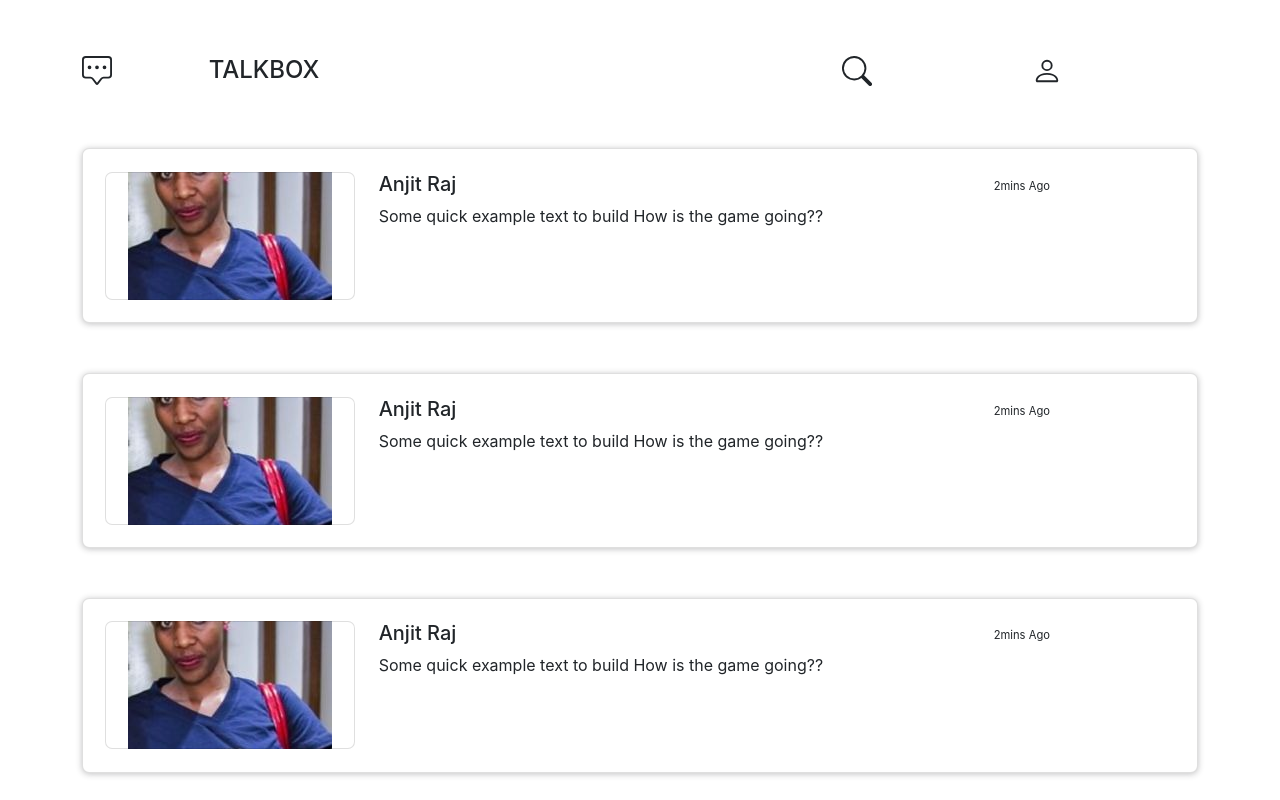
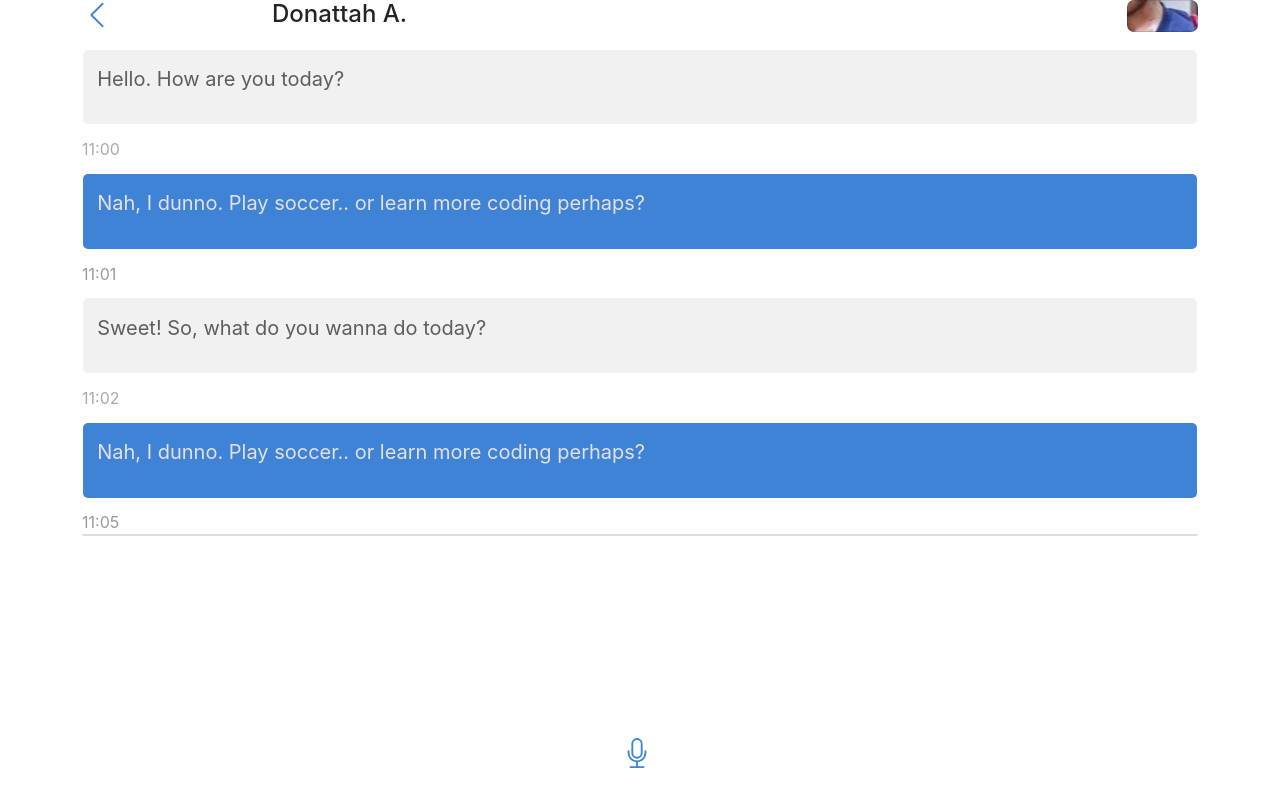
Before and after one commit to Dlelo/talkbox, a React (Create React App) app: page / in a window 1280 px wide. Shown: the top 800 px of the page. Built offline with nearby package versions, Linux system fonts and the light colour scheme.

Commit message:
single chat page design

```diff
--- a/package.json
+++ b/package.json
@@ -11,7 +11,9 @@
     "react-bootstrap": "^1.6.1",
     "react-bootstrap-icons": "^1.5.0",
     "react-dom": "^17.0.2",
+    "react-router-dom": "^5.2.0",
     "react-scripts": "4.0.3",
+    "sass": "^1.37.5",
     "web-vitals": "^1.1.2"
   },
   "scripts": {
--- a/src/App.css
+++ b/src/App.css
@@ -1,38 +1,65 @@
-.App {
-  text-align: center;
+/* css for the single chat page */
+/* Chat containers */
+.chatcontainer {
+  background-color: #f1f1f1;
+  border-radius: 5px;
+  padding: 0.9em;
+  margin: 0.8em;
+  flex:auto;
 }
 
-.App-logo {
-  height: 40vmin;
-  pointer-events: none;
+/* Darker chat container */
+.darker {
+  border-color: #ccc;
+  background-color: rgb(63,131,214);
+  float: right
 }
 
-@media (prefers-reduced-motion: no-preference) {
-  .App-logo {
-    animation: App-logo-spin infinite 20s linear;
-  }
+.light {
+  border-color: #ccc;
+  float: left;
 }
 
-.App-header {
-  background-color: #282c34;
-  min-height: 100vh;
-  display: flex;
-  flex-direction: column;
-  align-items: center;
-  justify-content: center;
-  font-size: calc(10px + 2vmin);
-  color: white;
+.chatmsg {
+  color: #e4e0e0;
+  font-size: 20px;
 }
 
-.App-link {
-  color: #61dafb;
+.chatmsgdark {
+  color: #5f5c5c;
+  font-size: 20px;
+}
+/* Clear floats */
+.chatcontainer::after {
+  content: "";
+  clear: both;
+  display: table;
 }
 
-@keyframes App-logo-spin {
-  from {
-    transform: rotate(0deg);
-  }
-  to {
-    transform: rotate(360deg);
-  }
+/* Style images */
+.chatcontainer img {
+  float: left;
+  max-width: 60px;
+  width: 100%;
+  margin-right: 20px;
+  border-radius: 50%;
 }
+
+/* Style the right image */
+.chatcontainer img.right {
+  float: right;
+  margin-left: 20px;
+  margin-right:0;
+}
+
+/* Style time text */
+.time-right {
+  float: right;
+  color: #aaa;
+}
+
+/* Style time text */
+.time-left {
+  float: left;
+  color: #999;
+}
--- a/src/App.js
+++ b/src/App.js
@@ -1,5 +1,6 @@
 import React, {useState} from 'react';
 import './App.css';
+import SingleChat from './components/SingleChat'
 import AllChats from './components/AllChats';
 import NavigationBar from './components/NavigationBar';
 import Footer from './components/Footer';
@@ -20,10 +21,14 @@ function App() {
   // object distructuring
   return (
     < >
-    <NavigationBar/>
+    {/* <NavigationBar/> */}
     {/* we pass props to our components  eg prop chats in allChats component and we are passing a variable chat */}
-    <AllChats chats ={chats}/>
-    <Footer/>
+    {/* do not delete */}
+    {/* <AllChats chats ={chats}/> */}
+
+    {/* designing this */}
+    <SingleChat/>
+    {/* <Footer/> */}
     </>
   );
 }
--- a/src/components/Chats.js
+++ b/src/components/Chats.js
@@ -4,12 +4,16 @@ import {Card} from 'react-bootstrap';
 import { Container } from 'react-bootstrap';
 import { Row } from 'react-bootstrap';
 import { Col } from 'react-bootstrap';
+import { Link } from "react-router-dom";
 
-function getTimetaken(theTime){
-    const todayDate = new Date();
-    let thePeriod = todayDate-theTime;
- return thePeriod
-}
+
+// function getTimetaken(theTime){
+//     const todayDate = new Date();
+//     let thePeriod = todayDate-theTime;
+//  return thePeriod
+// }
+
+// Add router component to implement route
 
 export function Chats({chat}){
     return(
@@ -28,11 +32,11 @@ export function Chats({chat}){
                                         {chat?.name}
                                         </Card.Title>
                                 </Col>
-                            <Col  xs={5} sm={5} md={3} lg={3}> <span style={{fontSize: '0.7rem'}}>2mins Ago</span></Col>
+                                <Col  xs={5} sm={5} md={3} lg={3}> <span style={{fontSize: '0.7rem', color:'rgb(150 152 154)'}}>2mins Ago</span></Col>
                             </Row>
                             <Row>
                                 <Col  xs={12} sm={12} md={12} lg={12}>
-                                <Card.Text>
+                                    <Card.Text style={{color:'rgb(150 152 154)'}}>
                                     Some quick example text to build {chat?.message}
                                     </Card.Text>
                                 </Col>
--- a/src/components/Footer.js
+++ b/src/components/Footer.js
@@ -15,13 +15,13 @@ export function Footer () {
            <Card style={{ borderRadius: '100px', height:'4rem', boxShadow:'1px 0px 17px 9px rgb(32 33 36 / 28%)' }}>
             <Row style={{ padding: '1rem'}}>
                     <Col  xs={5} sm={7} md={6} lg={6}>
-                       <Telephone  size={30} />
+                       <Telephone color="rgb(150 152 154)" size={30} />
                     </Col>
                     <Col  xs={4} sm={3} md={4} lg={4}>
-                       <HouseDoor size={30}/>
+                       <HouseDoor color="rgb(15,91,184)" size={30}/>
                        </Col>
                     <Col  xs={3} sm={2} md={2} lg={2}>
-                       <Bell size={30}/>
+                       <Bell color="rgb(150 152 154)" size={30}/>
                      </Col>
             </Row>
            </Card>
--- a/src/components/NavigationBar.js
+++ b/src/components/NavigationBar.js
@@ -17,7 +17,7 @@ export function NavigationBar () {
           <Col  xs={6} sm={8} md={8} lg={8}>
              <Row>
                  <Col  xs={2} sm={2} md={2} lg={2}>
-                    <ChatSquareDots size={30}/>
+                    <ChatSquareDots color="rgb(63,131,214)" size={30}/>
                  </Col>
                  <Col  xs={4} sm={4} md={4} lg={4}>
                      <h4>TALKBOX</h4>
--- a/src/components/SingleChat.js
+++ b/src/components/SingleChat.js
@@ -0,0 +1,67 @@
+import React from 'react';
+import { Container } from 'react-bootstrap';
+import { Row } from 'react-bootstrap';
+import { Col } from 'react-bootstrap';
+import {ArrowLeft, ChevronLeft, Mic} from 'react-bootstrap-icons';
+import {Card} from 'react-bootstrap';
+
+
+// Single Chat Component
+export function SingleChat() {
+   return (
+      <Container>
+         <Row>
+         <Col  xs={3} sm={2} md={2} lg={2}>
+             <Row>
+                 <Col  xs={2} sm={2} md={2} lg={2}>
+                    <ChevronLeft color="rgb(63,131,214)" size={30}/>
+                 </Col>
+             </Row>
+             </Col>
+          <Col  xs={6} sm={8} md={9} lg={9} style={{alignContent:'center'}}>
+          <h4>Donattah A.</h4>
+          </Col>
+          <Col  xs={3} sm={2} md={1} lg={1}>
+              <Card style={{borderRadius: '0.45rem', height:'2rem', backgroundImage: `url("./assets/images/donattah.jpeg")`, backgroundRepeat:'no-repeat', backgroundPosition:'center'}}></Card>
+          </Col>
+         </Row>
+            <Row>
+               <div class="chatcontainer light">
+               <p class="chatmsgdark">Hello. How are you today?</p>
+               </div>
+               <span class="time-right">11:00</span>
+
+               <div class="chatcontainer darker">
+               <p class="chatmsg">Nah, I dunno. Play soccer.. or learn more coding perhaps?</p>
+               </div>
+               <span class="time-left">11:01</span>
+
+               <div class="chatcontainer light">
+               <p class="chatmsgdark">Sweet! So, what do you wanna do today?</p>
+               </div>
+               <span class="time-right">11:02</span>
+
+               <div class="chatcontainer darker">
+               <p class="chatmsg">Nah, I dunno. Play soccer.. or learn more coding perhaps?</p>
+               </div>
+               <span class="time-left">11:05</span>
+            </Row>
+            <Card Style={{border:'none'}}>
+               <Row style={{ bottom: 0, width:'100%', padding: '2rem', position: 'fixed', alignContent:'center' }}>
+                  <Col  xs={5} sm={5} md={5} lg={5}>
+                  </Col>
+                  <Col  xs={4} sm={4} md={4} lg={4}>
+                     <Mic color="rgb(63,131,214)" size={30}/>
+                  </Col>
+                  <Col  xs={3} sm={3} md={3} lg={3}>
+                  </Col>
+
+               </Row>
+            </Card>
+
+        </Container>
+   )
+};
+
+
+export default SingleChat;
```
Also changed, not shown: 1 other file (tests, documents, lock files or other folders). Lines whose indentation alone changed are shown as unchanged.
